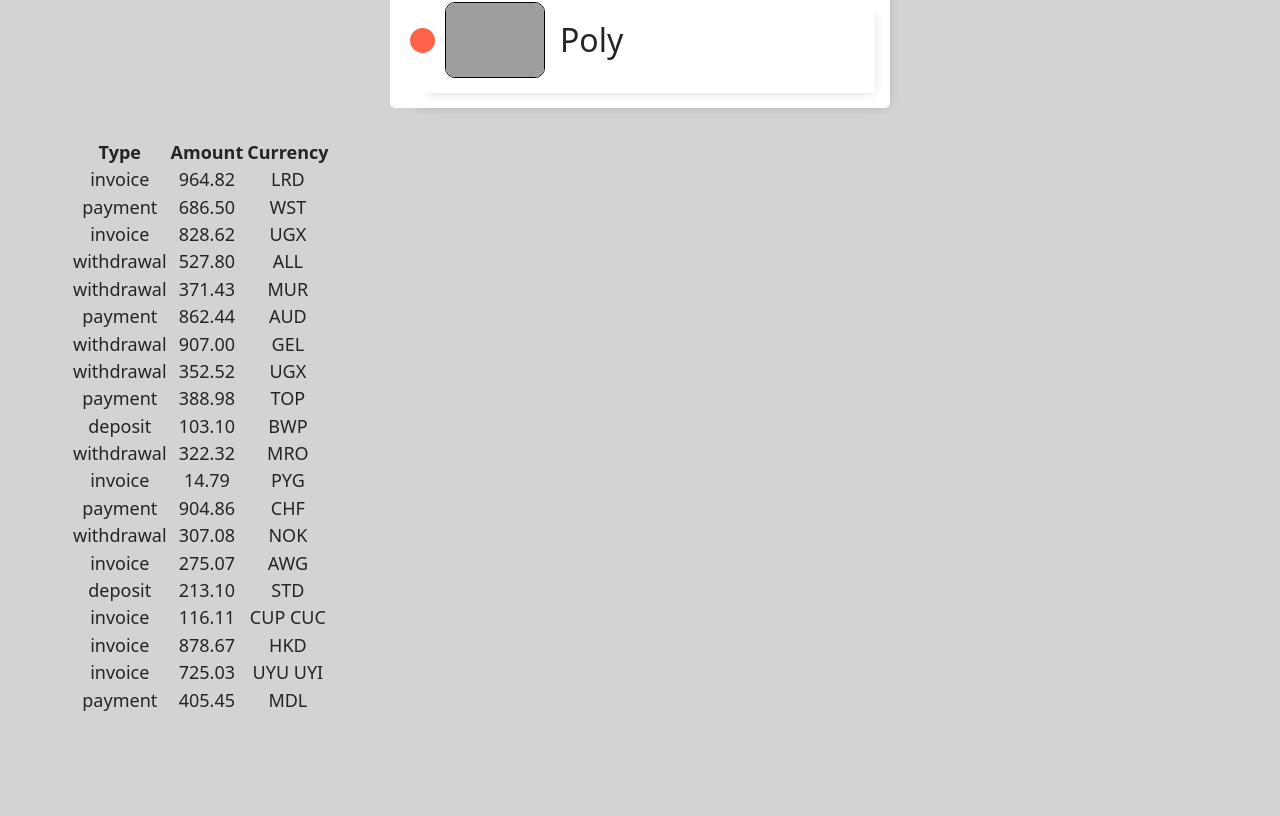
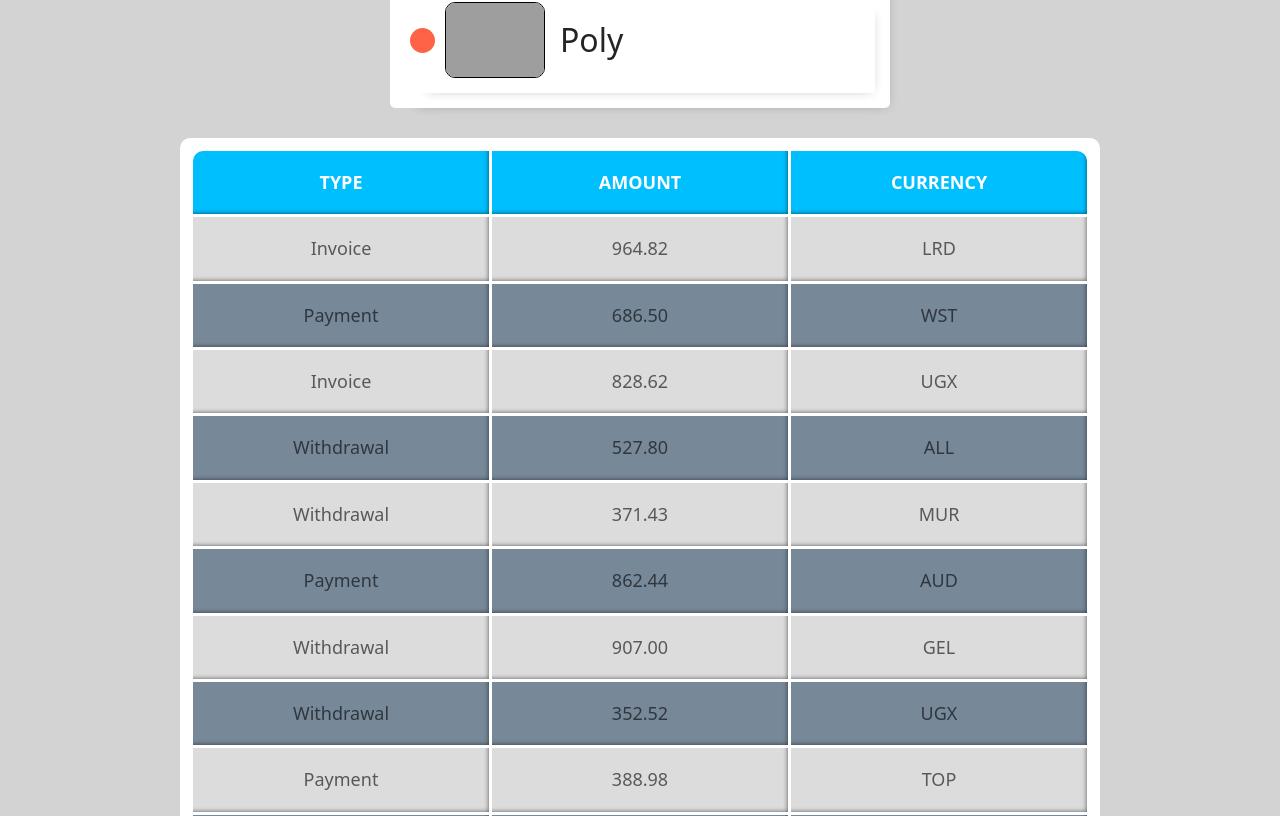
Before and after one commit to Chivapchichi2/goit-react-hw-01-components, a React (Create React App) app: page / in a window 1280 px wide. Shown: the part 1764-2580 px from the top of the page. Before the commit the page ends 2479 px from the top, so only its background shows below. Built offline with nearby package versions, Linux system fonts and the light colour scheme; grey boxes are pictures that could not be loaded.

Commit message:
styles TransactionHistory

```diff
--- a/src/components/transactionHistory/TransactionHistory.js
+++ b/src/components/transactionHistory/TransactionHistory.js
@@ -1,9 +1,10 @@
 import React from 'react';
 import PropTypes from 'prop-types';
 import Transaction from './Transaction';
+import styles from './TransactionHistory.module.css'
 
 const TransactionHistory = ({ items }) => (
-  <table className="transaction-history">
+  <table className={styles.TransactionHistory}>
     <thead>
       <tr>
         <th>Type</th>
--- /dev/null
+++ b/src/components/transactionHistory/TransactionHistory.module.css
@@ -0,0 +1,48 @@
+.TransactionHistory {
+  table-layout: fixed;
+  width: 920px;
+  margin: 0 auto 30px;
+  padding: 10px;
+  background-color: #fff;
+  border-radius: 10px;
+  border-spacing: 3px;
+}
+
+.TransactionHistory > thead {
+  background-color: deepskyblue;
+  color: #fff;
+  text-transform: uppercase;
+}
+
+.TransactionHistory th,
+.TransactionHistory td {
+  padding: 20px;
+  box-shadow: -5px -5px 5px -5px rgba(0, 0, 0, 0.6) inset;
+}
+
+.TransactionHistory td {
+  text-transform: capitalize;
+  color: rgba(0, 0, 0, 0.6);
+}
+
+.TransactionHistory tbody tr:nth-child(odd) {
+  background-color: gainsboro;
+}
+
+.TransactionHistory tbody tr:nth-child(even) {
+  background-color: lightslategray;
+}
+
+.TransactionHistory th:first-child {
+  border-radius: 10px 0 0 0;
+}
+.TransactionHistory th:last-child {
+  border-radius: 0 10px 0 0;
+}
+
+.TransactionHistory tr:last-child td:first-child {
+  border-radius: 0 0 0 10px;
+}
+.TransactionHistory tr:last-child td:last-child {
+  border-radius: 0 0 10px 0;
+}
```
